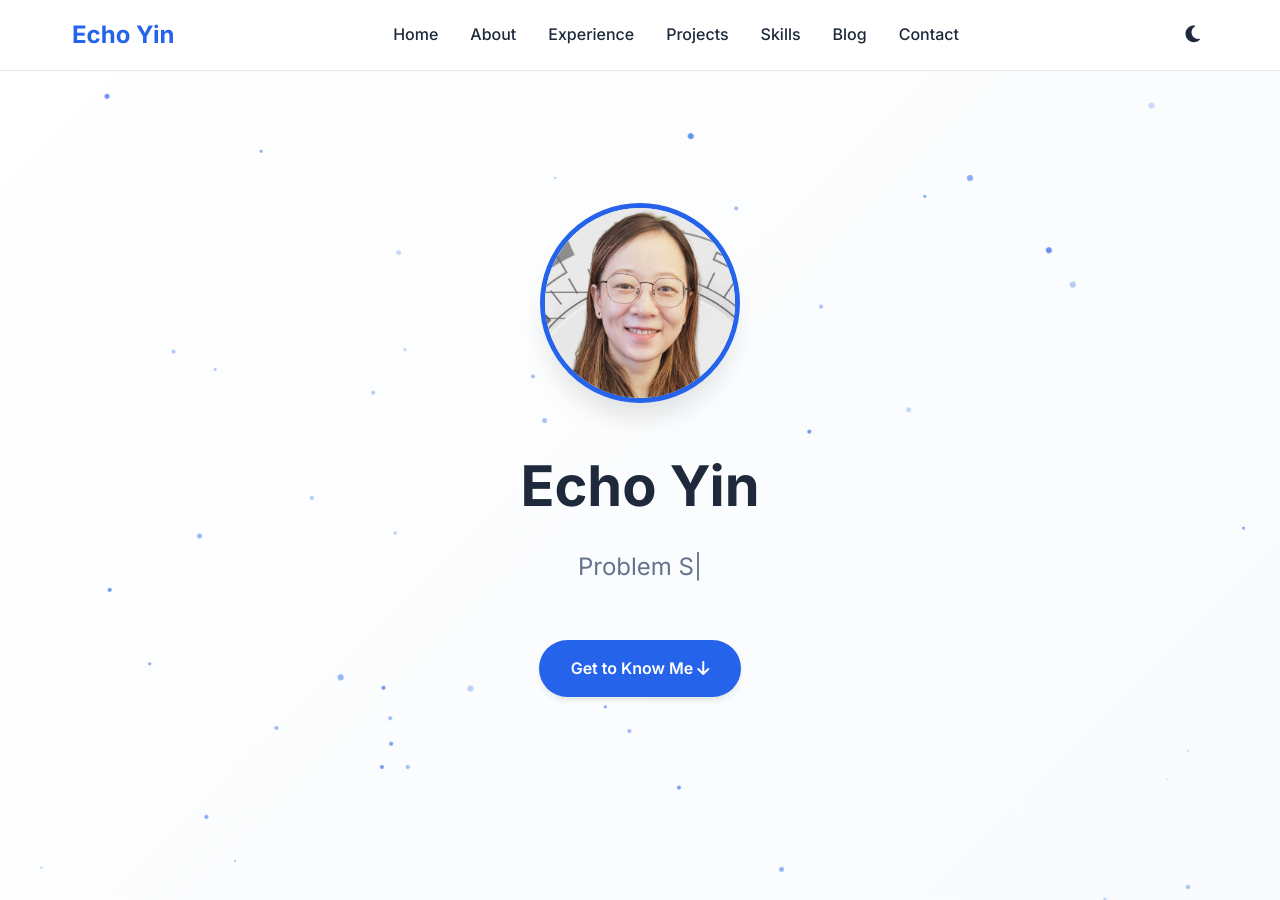
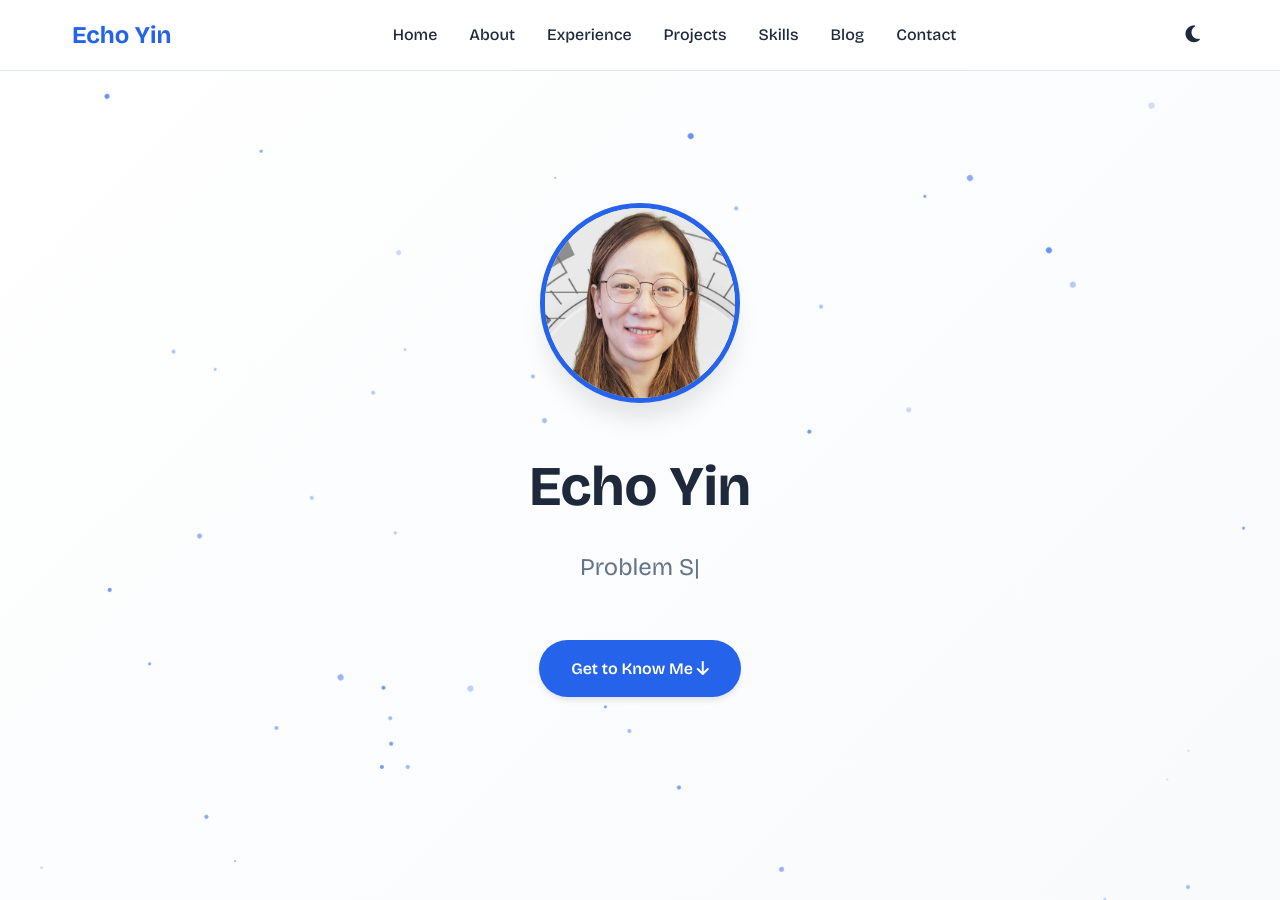
Before and after one commit to e-choness/portfolio-site, a Jekyll site: the page built from index.md, in a window 1280 px wide and 900 px high. Built offline with Jekyll 4.4.1, drawn with Linux system fonts in a browser that asks for light colours.

Commit message:
Change font

```diff
--- a/_scss/base/_base.scss
+++ b/_scss/base/_base.scss
@@ -11,7 +11,10 @@ html {
 }
 
 body {
-    font-family: 'Inter', sans-serif;
+    font-family: 'Bricolage Grotesque', sans-serif;
+    font-optical-sizing: auto;
+    font-style: normal;
+    font-variation-settings: "wdth" 100;
     line-height: 1.6;
     color: var(--text-primary);
     background-color: var(--bg-primary);
--- a/_scss/base/_typography.scss
+++ b/_scss/base/_typography.scss
@@ -1,2 +1,3 @@
 
 // Typography
+@import url('https://fonts.googleapis.com/css2?family=Bricolage+Grotesque:opsz,wght@12..96,200..800&display=swap" rel="stylesheet');
--- a/_scss/pages/_home.scss
+++ b/_scss/pages/_home.scss
@@ -205,6 +205,7 @@
 .project-links {
     display: flex;
     gap: 1rem;
+    flex-wrap: nowrap;
 }
 
 .project-link {
--- a/projects/search.html
+++ b/projects/search.html
@@ -101,7 +101,7 @@ permalink: /projects/search/
     "categories": {{ project.categories | jsonify }},
     "technologies": {{ project.technologies | jsonify }},
     "description": {{ project.description | jsonify }},
-    "image": {{ project.image | default: "" | jsonify }},
+    "image": "{{ project.image | relative_url | jsonify }}",
     "live_url": {{ project.live_url | default: "" | jsonify }},
     "github_url": {{ project.github_url | default: "" | jsonify }},
     "featured": {{ project.featured | default: false }},
```
